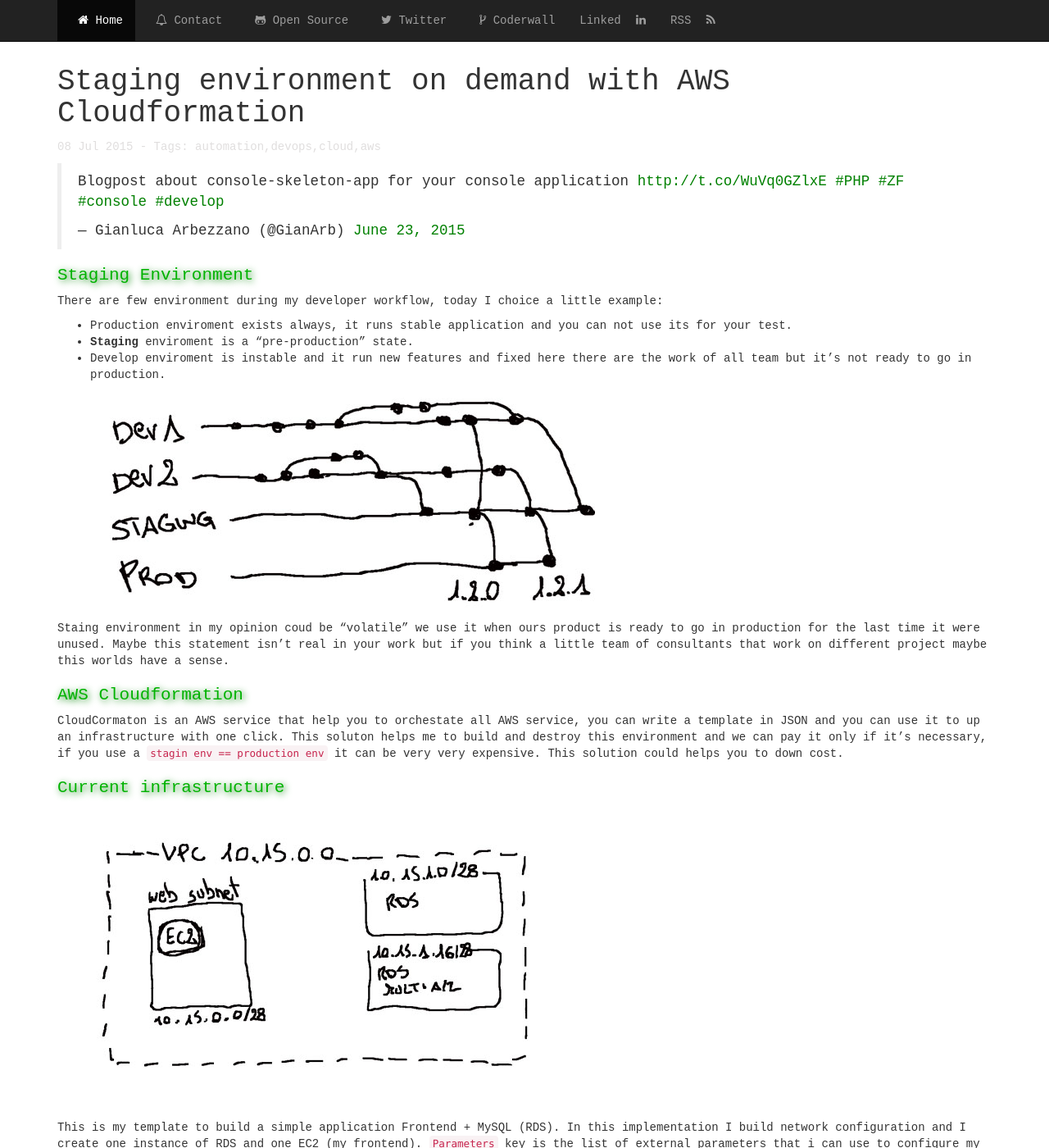
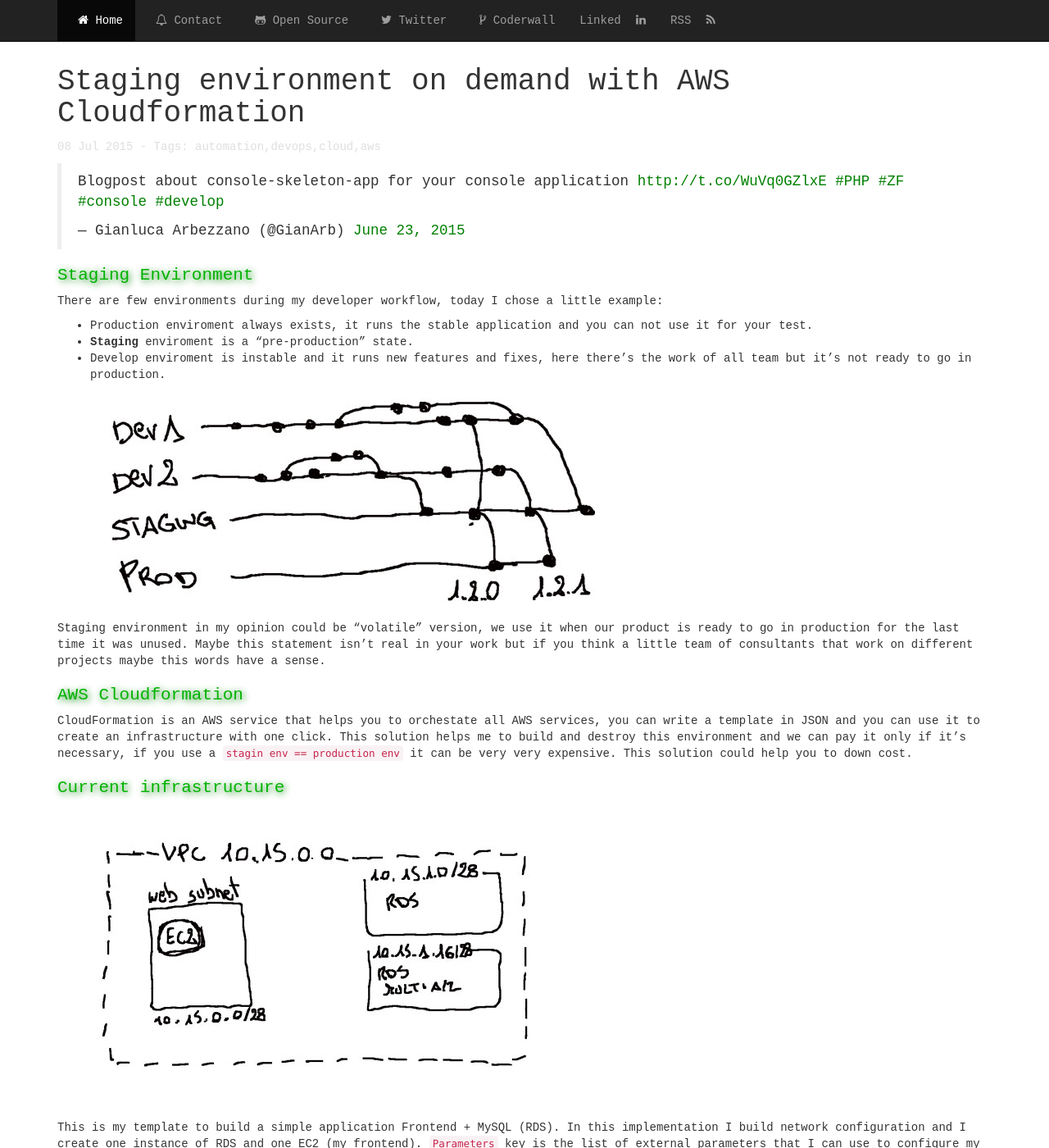
Before and after one commit to gianarb/gianarb.github.com, a Jekyll site: the page built from _posts/2015-07-08-stagin-environment-on-demand-with-aws-cloudformation.markdown, in a window 1280 px wide and 1400 px high. Shown: the whole window at 82% size. Built offline with Jekyll 4.4.1, drawn with Linux system fonts in a browser that asks for light colours; nearby versions of some CDN libraries; Markdown is read by kramdown in place of the engine named in the settings; comment, search, counter and statistics services are not loaded; some of the changed text lies outside the part shown.

Commit message:
English fixes(?)

````diff
--- a/_posts/2015-07-08-stagin-environment-on-demand-with-aws-cloudformation.markdown
+++ b/_posts/2015-07-08-stagin-environment-on-demand-with-aws-cloudformation.markdown
@@ -12,21 +12,21 @@
 <script async src="//platform.twitter.com/widgets.js" charset="utf-8"></script>
 
 ## Staging Environment
-There are few environment during my developer workflow, today I choice a little example:
+There are few environments during my developer workflow, today I chose a little example:
 
-* Production enviroment exists always, it runs stable application and you can not use its for your test.
+* Production enviroment always exists, it runs the stable application and you can not use it for your test.
 * **Staging** enviroment is a "pre-production" state.
-* Develop enviroment is instable and it run new features and fixed here there are the work of all team but it's not ready to go in production.
+* Develop enviroment is instable and it runs new features and fixes, here there's the work of all team but it's not ready to go in production.
 
 ![Staging graph](/img/cloudformation-staging/staging.jpg)
 
-Staing environment in my opinion coud be "volatile" we use it when ours product is ready to go in production for the last time it were unused. Maybe this statement isn't real in your work but if you think a little team of consultants that
- work on different project maybe this worlds have a sense.
+Staging environment in my opinion could be "volatile" version, we use it when our product is ready to go in production for the last time it was unused. Maybe this statement isn't real in your work but if you think a little team of consultants that
+ work on different projects maybe this words have a sense.
 
 ## AWS Cloudformation
-CloudCormaton is an AWS service that help you to orchestate all AWS service, you can write a template in JSON and you can use it to up an infrastructure with one click.
-This soluton helps me  to build and destroy this environment and we can pay it only if it's necessary, if you use a `stagin env == production env` it can be very very expensive.
-This solution could helps you to down cost.
+CloudFormation is an AWS service that helps you to orchestate all AWS services, you can write a template in JSON and you can use it to create an infrastructure with one click.
+This solution helps me  to build and destroy this environment and we can pay it only if it's necessary, if you use a `stagin env == production env` it can be very very expensive.
+This solution could help you to down cost.
 
 
 ## Current infrastructure
@@ -35,7 +35,7 @@
 
 This is my template to build a simple application Frontend + MySQL (RDS).
 In this implementation I build network configuration and I create one instance of RDS and one EC2 (my frontend).
-`Parameters` key is the list of external parameters that i can use to configure my template for example database and ec2 key pair, my root's password..
+`Parameters` key is the list of external parameters that I can use to configure my template, for example database and EC2 key pair, my root's password..
 `Resources` key contains description of all actors of this infrastructure.
 
 ```json
@@ -323,17 +323,17 @@
 
 ## Conclusion
 You can load this teamplate in your account and after environment creations you are ready to work with one EC2 instance and one RDS with MySQL 5.6 installed.
-You can logged into the web with key-pair chosen during the creation flow (default ga-eu) and I set default this mysql credential:
+You can log into the web interface with key-pair chosen during the creation flow (default ga-eu) and I set default this mysql credential:
 
 * user gianarb
 * password test1234
 
-But you can change it before run this template because they are `Parameters`.
-This approach in my opinion is very powerful because you can versionare you infrastructure and you can delete and restore its quickly because if you delete cloudformation stack it rallback all resources, it is very easy!
+But you can change it before running this template because they are `Parameters`.
+This approach in my opinion is very powerful because you can start versioning your infrastructure and you can delete and restore it quickly because if you delete the cloudformation stack it rollbacks all resources, it is very easy!
 
 ## Trick
 
-Parameters node create a form into the AWS CloudFormation console to choose a lot of different variable values for example name of intances or key-pair to log in your EC2.
+Parameters node create a form into the AWS CloudFormation console to choose a lot of different variable values, for example name of intances or key-pair to log in your EC2.
 
 ```json
 {
@@ -359,7 +359,7 @@
 <hr class="style-two">
 
 Resources node contains all elements of your infrastructure, EC2, RDS, VCP.. You can use the parameteters with a simple `Ref Key`.
-es. `[{"Key": "Name", "Value": "ProjectName"}]` resume the name of project specify into the parameter form.
+es. `[{"Key": "Name", "Value": "ProjectName"}]` describe the name of the specific project into the parameter form.
 
 ```json
 {
@@ -391,7 +391,7 @@
 
 <hr class="style-two">
 
-In your template you can describe VPC and create its subnet. You can resume specify resource and you can use it to build another
+In your template you can describe VPC and create its subnet. You can also describe the specific resource and you can use it to build another
 ```json
 WebSubnet1": {
   "Type" : "AWS::EC2::Subnet",
````
Also changed, not shown: other parts of _posts/2015-07-08-stagin-environment-on-demand-with-aws-cloudformation.markdown (+1 -1 lines).
